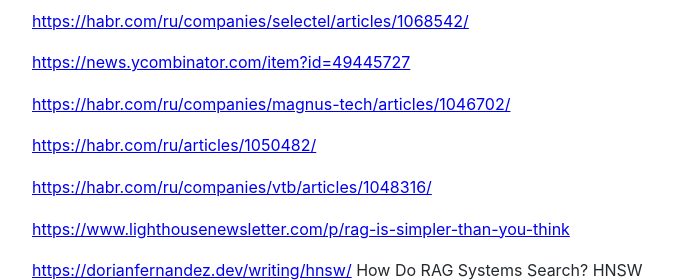
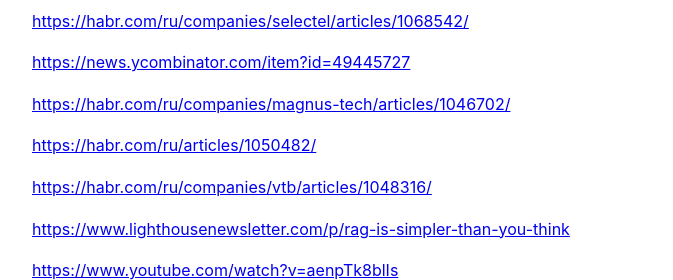
Before and after one commit to Michael-Lubinsky/michael-lubinsky.github.com, a Jekyll site: the page built from ml/rag.md, in a window 1280 px wide and 900 px high, scrolled down 1509 px, cut to the strip 0-280 px from the top of the window. Shown: the whole strip, without its empty margins (158-831 px from the left). Built offline with Jekyll 4.4.1, drawn with Linux system fonts in a browser that asks for light colours; our own code applies the rules of GitHub Pages for plain Markdown files.

Commit message:
Add additional resources to rag.md

```diff
--- a/ml/rag.md
+++ b/ml/rag.md
@@ -28,6 +28,8 @@
 <https://habr.com/ru/companies/vtb/articles/1048316/>
 
 <https://www.lighthousenewsletter.com/p/rag-is-simpler-than-you-think>
+
+<https://www.youtube.com/watch?v=aenpTk8blIs>
 
 <https://dorianfernandez.dev/writing/hnsw/>   How Do RAG Systems Search? HNSW
 <img width="743" height="852" alt="image" src="https://github.com/user-attachments/assets/ab70fab6-1671-4637-bf23-46b2688826a4" />
```
